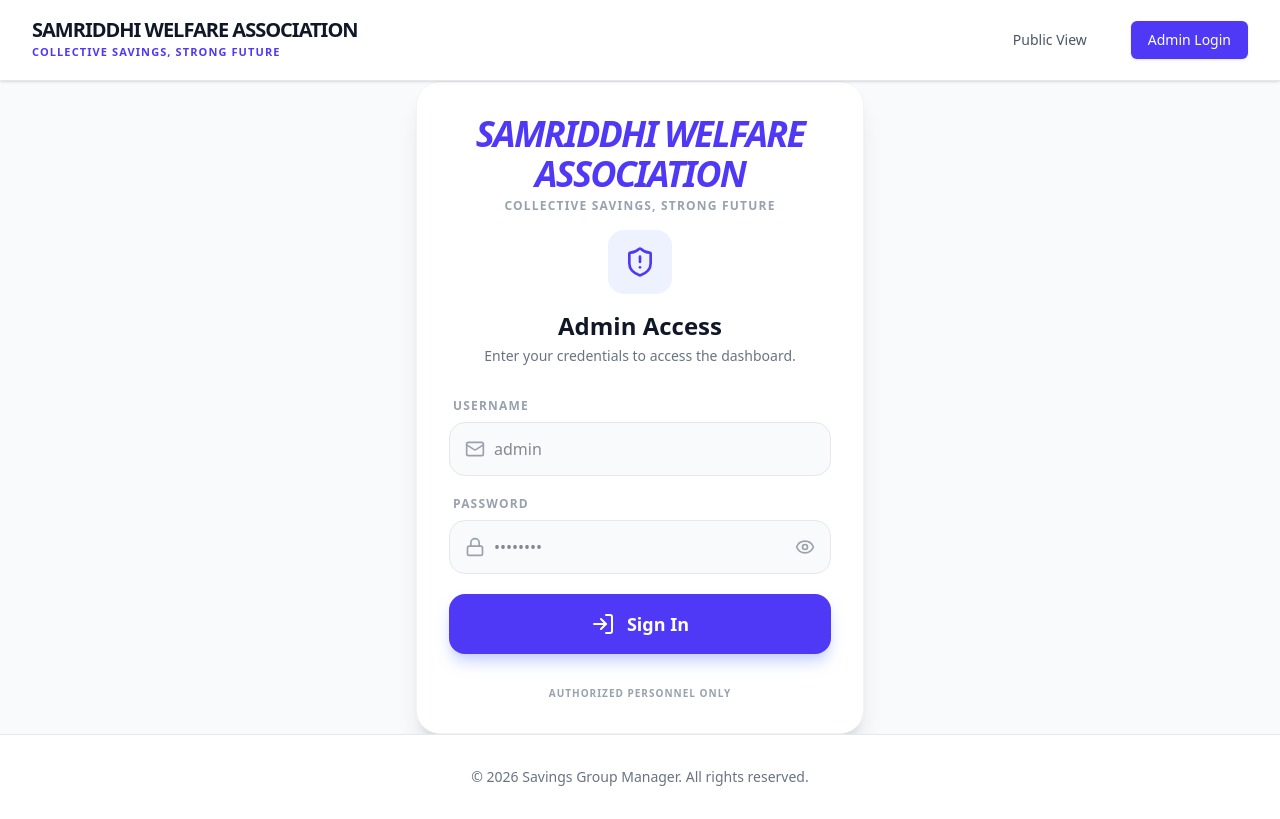
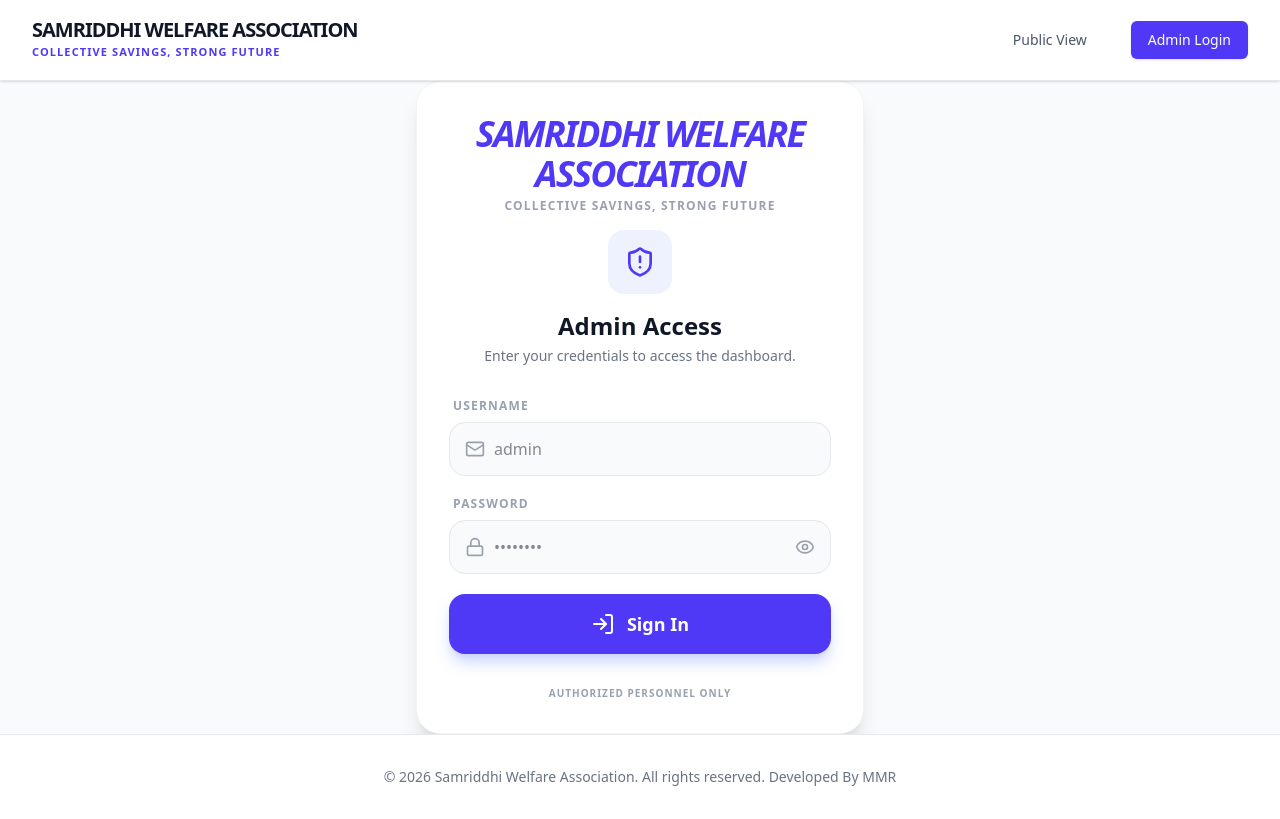
Before and after one commit to mostafijur014/Samriddhi-Welfare-Association-, a React (Vite) app: page /finance-based-saving-login in a window 1280 px wide. Built offline with nearby package versions, Linux system fonts and the light colour scheme; no server answers; the database is empty.

Commit message:
Beta Version Public V.001

```diff
--- a/src/App.tsx
+++ b/src/App.tsx
@@ -47,7 +47,7 @@ export default function App() {
           </main>
           <footer className="bg-white border-t border-gray-200 py-8">
             <div className="max-w-7xl mx-auto px-4 text-center text-gray-500 text-sm">
-              &copy; {new Date().getFullYear()} Savings Group Manager. All rights reserved.
+              &copy; {new Date().getFullYear()} Samriddhi Welfare Association. All rights reserved. Developed By MMR
             </div>
           </footer>
         </div>
```
